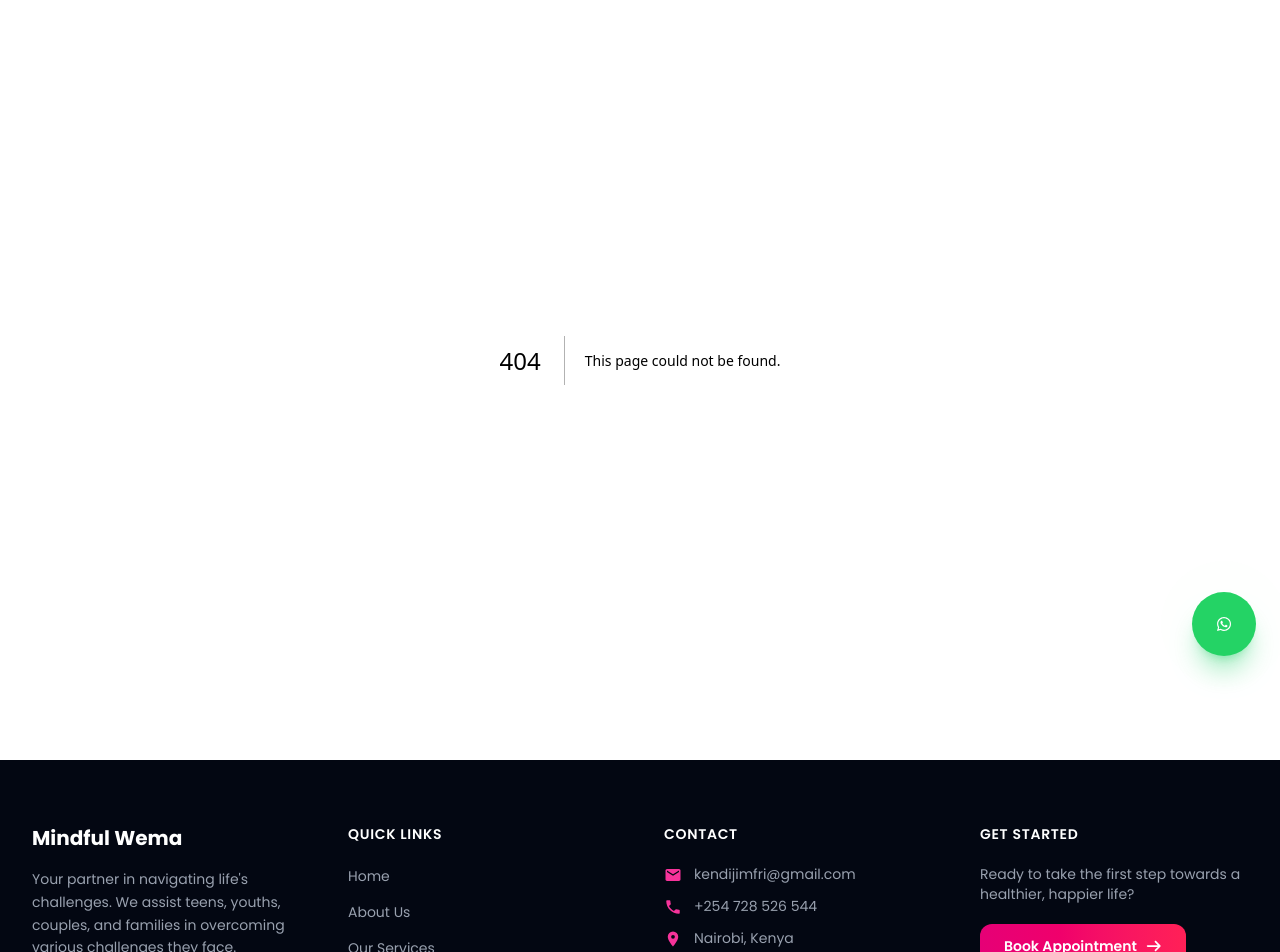
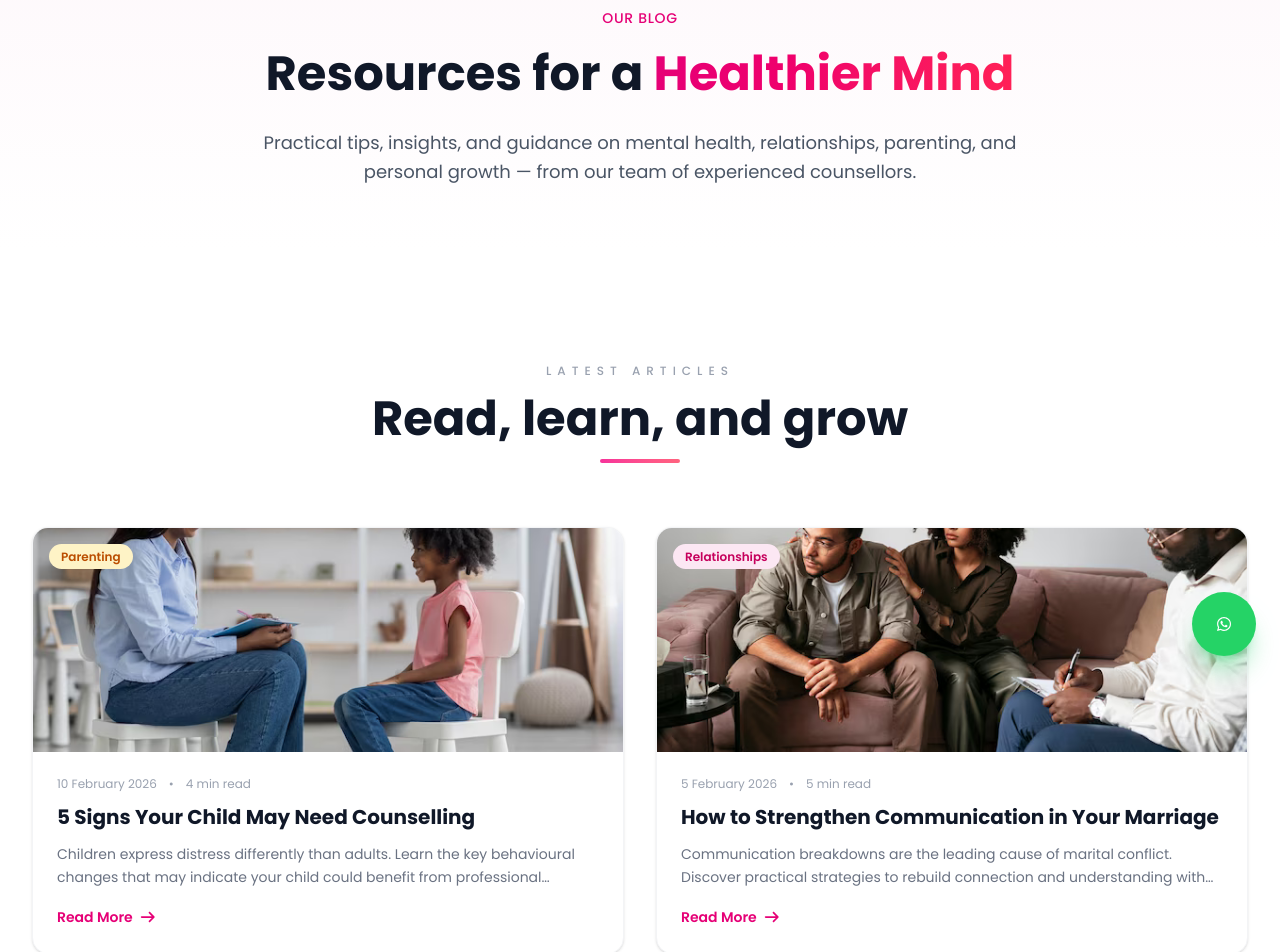
Before and after one commit to nzommmo/Wema-Counselling, a Next.js app: page /blog in a window 1280 px wide. Before the commit this address had no page. Shown: the part 120-1072 px from the top of the page. Built offline with nearby package versions, Linux system fonts and the light colour scheme.

Commit message:
feat: Add blog page, team images, and new sections to the About and Home pages, along with global UI enhancements.

```diff
--- /dev/null
+++ b/src/app/blog/page.tsx
@@ -0,0 +1,123 @@
+import Image from "next/image";
+import Link from "next/link";
+import type { Metadata } from "next";
+import { FontAwesomeIcon } from "@fortawesome/react-fontawesome";
+import { faArrowRight } from "@fortawesome/free-solid-svg-icons";
+import SectionHeader from "@/components/ui/section-header";
+import AnimatedCard from "@/components/ui/animated-card";
+import { posts } from "@/data/posts";
+
+export const metadata: Metadata = {
+  title: "Blog & Resources",
+  description:
+    "Explore helpful articles on mental health, parenting, relationships, and self-care from the Mindful Wema Solutions team.",
+};
+
+const categoryColors: Record<string, string> = {
+  "Mental Health": "bg-blue-100 text-blue-700 dark:bg-blue-900/30 dark:text-blue-300",
+  Relationships: "bg-pink-100 text-pink-700 dark:bg-pink-900/30 dark:text-pink-300",
+  Parenting: "bg-amber-100 text-amber-700 dark:bg-amber-900/30 dark:text-amber-300",
+  "Self-Care": "bg-emerald-100 text-emerald-700 dark:bg-emerald-900/30 dark:text-emerald-300",
+};
+
+export default function BlogPage() {
+  return (
+    <>
+      {/* Hero */}
+      <section className="pt-12 pb-16 bg-linear-to-b from-pink-50/50 to-white dark:from-surface-900 dark:to-surface-950">
+        <div className="max-w-7xl mx-auto px-4 sm:px-6 lg:px-8 text-center">
+          <AnimatedCard>
+            <p className="text-sm font-medium text-pink-600 tracking-wider uppercase mb-4">
+              Our Blog
+            </p>
+            <h1 className="text-4xl md:text-5xl font-bold text-gray-900 dark:text-white leading-tight mb-6">
+              Resources for a{" "}
+              <span className="bg-linear-to-r from-pink-600 to-rose-500 bg-clip-text text-transparent">
+                Healthier Mind
+              </span>
+            </h1>
+            <p className="text-lg text-gray-600 dark:text-gray-300 leading-relaxed max-w-3xl mx-auto">
+              Practical tips, insights, and guidance on mental health,
+              relationships, parenting, and personal growth — from our team of
+              experienced counsellors.
+            </p>
+          </AnimatedCard>
+        </div>
+      </section>
+
+      {/* Blog Posts Grid */}
+      <section className="py-20 lg:py-28 dark:bg-surface-950">
+        <div className="max-w-7xl mx-auto px-4 sm:px-6 lg:px-8">
+          <SectionHeader
+            subtitle="LATEST ARTICLES"
+            title="Read, learn, and grow"
+          />
+
+          <div className="grid grid-cols-1 md:grid-cols-2 gap-8">
+            {posts.map((post, i) => (
+              <AnimatedCard key={post.slug} delay={(i % 2) * 150}>
+                <Link
+                  href={`/blog/${post.slug}`}
+                  className="group block bg-white dark:bg-surface-900 rounded-2xl overflow-hidden shadow-sm hover:shadow-xl hover:shadow-pink-500/5 transition-all duration-500 border border-gray-100 dark:border-surface-700 hover:border-pink-100 dark:hover:border-pink-900/50 h-full"
+                >
+                  {/* Image */}
+                  <div className="relative h-56 overflow-hidden">
+                    <Image
+                      src={post.image}
+                      alt={post.title}
+                      fill
+                      className="object-cover transition-transform duration-700 group-hover:scale-110"
+                    />
+                    <div className="absolute inset-0 bg-linear-to-t from-black/30 to-transparent opacity-0 group-hover:opacity-100 transition-opacity duration-500" />
+
+                    {/* Category badge */}
+                    <div className="absolute top-4 left-4">
+                      <span
+                        className={`px-3 py-1 rounded-full text-xs font-semibold ${
+                          categoryColors[post.category] || "bg-gray-100 text-gray-700"
+                        }`}
+                      >
+                        {post.category}
+                      </span>
+                    </div>
+                  </div>
+
+                  {/* Content */}
+                  <div className="p-6">
+                    <div className="flex items-center gap-3 text-xs text-gray-400 dark:text-gray-500 mb-3">
+                      <span>
+                        {new Date(post.date).toLocaleDateString("en-KE", {
+                          year: "numeric",
+                          month: "long",
+                          day: "numeric",
+                        })}
+                      </span>
+                      <span>•</span>
+                      <span>{post.readTime}</span>
+                    </div>
+
+                    <h3 className="text-xl font-bold text-gray-900 dark:text-white mb-3 group-hover:text-pink-600 transition-colors duration-300 leading-snug">
+                      {post.title}
+                    </h3>
+
+                    <p className="text-sm text-gray-500 dark:text-gray-400 leading-relaxed mb-4 line-clamp-2">
+                      {post.excerpt}
+                    </p>
+
+                    <span className="inline-flex items-center gap-1.5 text-sm font-semibold text-pink-600 group-hover:gap-2.5 transition-all duration-300">
+                      Read More
+                      <FontAwesomeIcon
+                        icon={faArrowRight}
+                        className="w-3 h-3"
+                      />
+                    </span>
+                  </div>
+                </Link>
+              </AnimatedCard>
+            ))}
+          </div>
+        </div>
+      </section>
+    </>
+  );
+}
```
